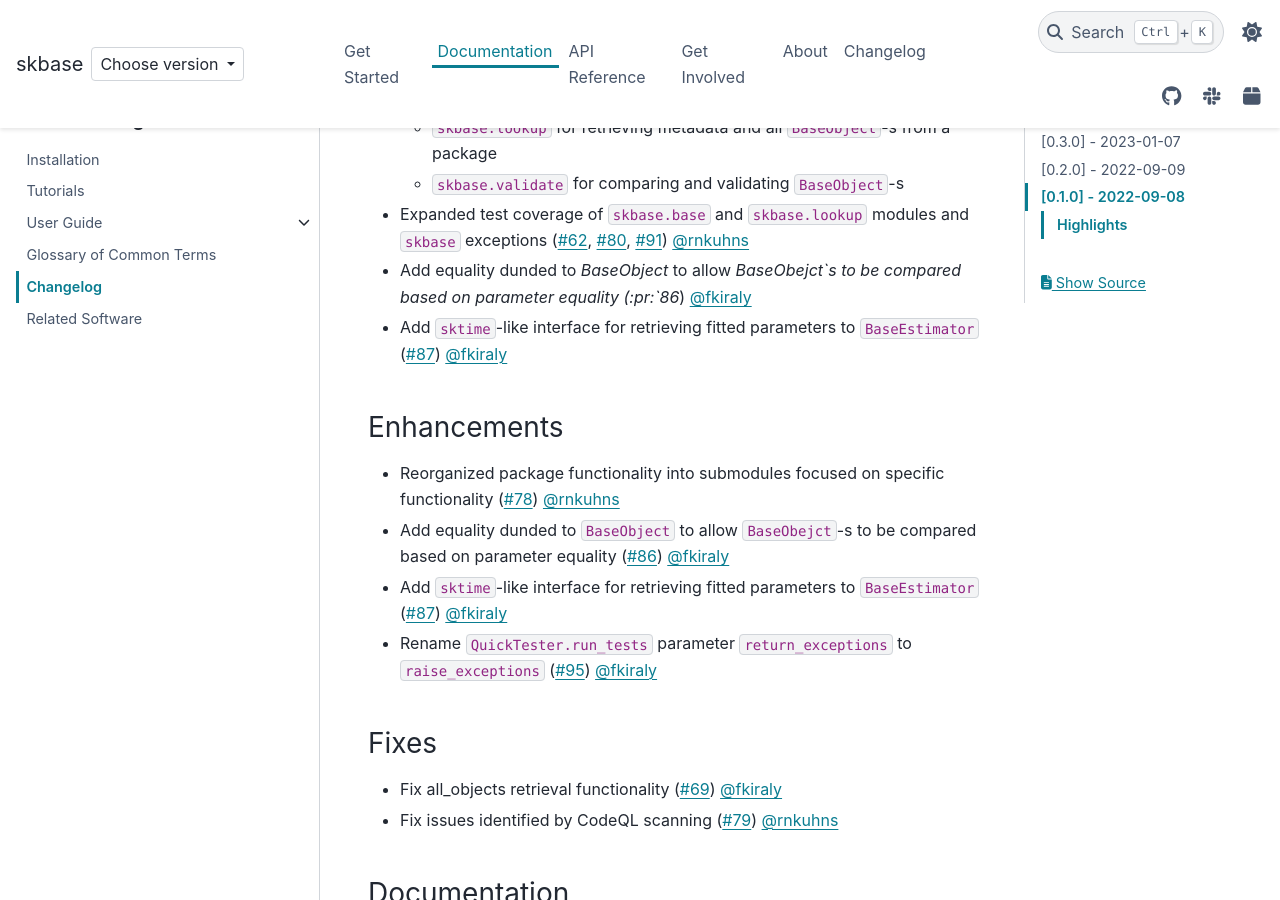
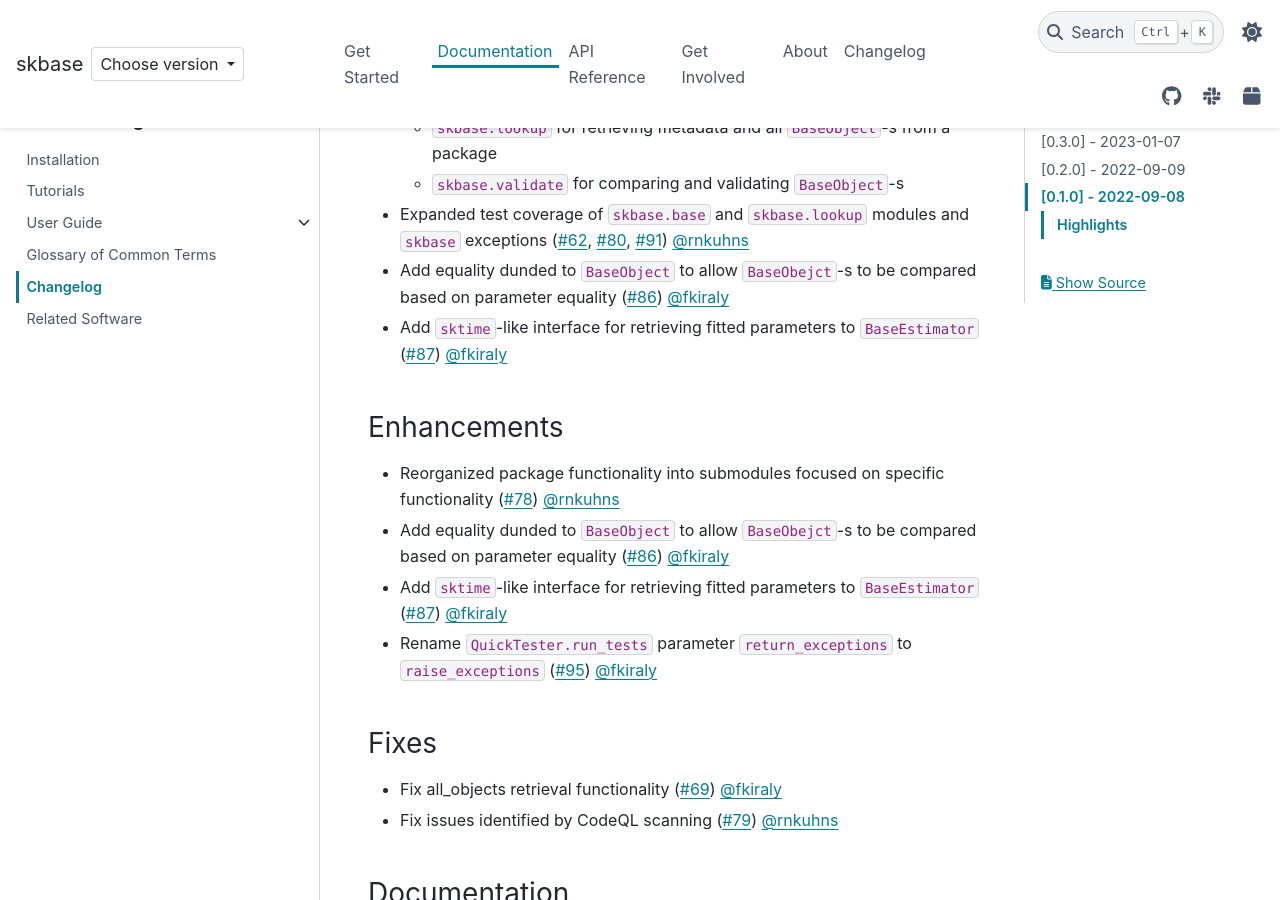
Before and after one commit to sktime/skbase, a Sphinx documentation site: the page built from docs/source/user_documentation/changelog.rst, in a window 1280 px wide and 900 px high, scrolled down 620 px. Built offline with Sphinx 7.4.7 and the PyData theme 0.15.4, drawn with Linux system fonts in a browser that asks for light colours; comment, search, counter and statistics services are not loaded.

```diff
--- a/docs/source/user_documentation/changelog.rst
+++ b/docs/source/user_documentation/changelog.rst
@@ -30,7 +30,7 @@ Highlights
 
 - Expanded test coverage of ``skbase.base`` and ``skbase.lookup`` modules and
   ``skbase`` exceptions (:pr:`62`, :pr:`80`, :pr:`91`) :user:`rnkuhns`
-- Add equality dunded to `BaseObject` to allow `BaseObejct`s to be compared based
+- Add equality dunded to ``BaseObject`` to allow ``BaseObejct``-s to be compared based
   on parameter equality (:pr:`86`) :user:`fkiraly`
 - Add ``sktime``-like interface for retrieving fitted parameters to ``BaseEstimator``
   (:pr:`87`) :user:`fkiraly`
```
